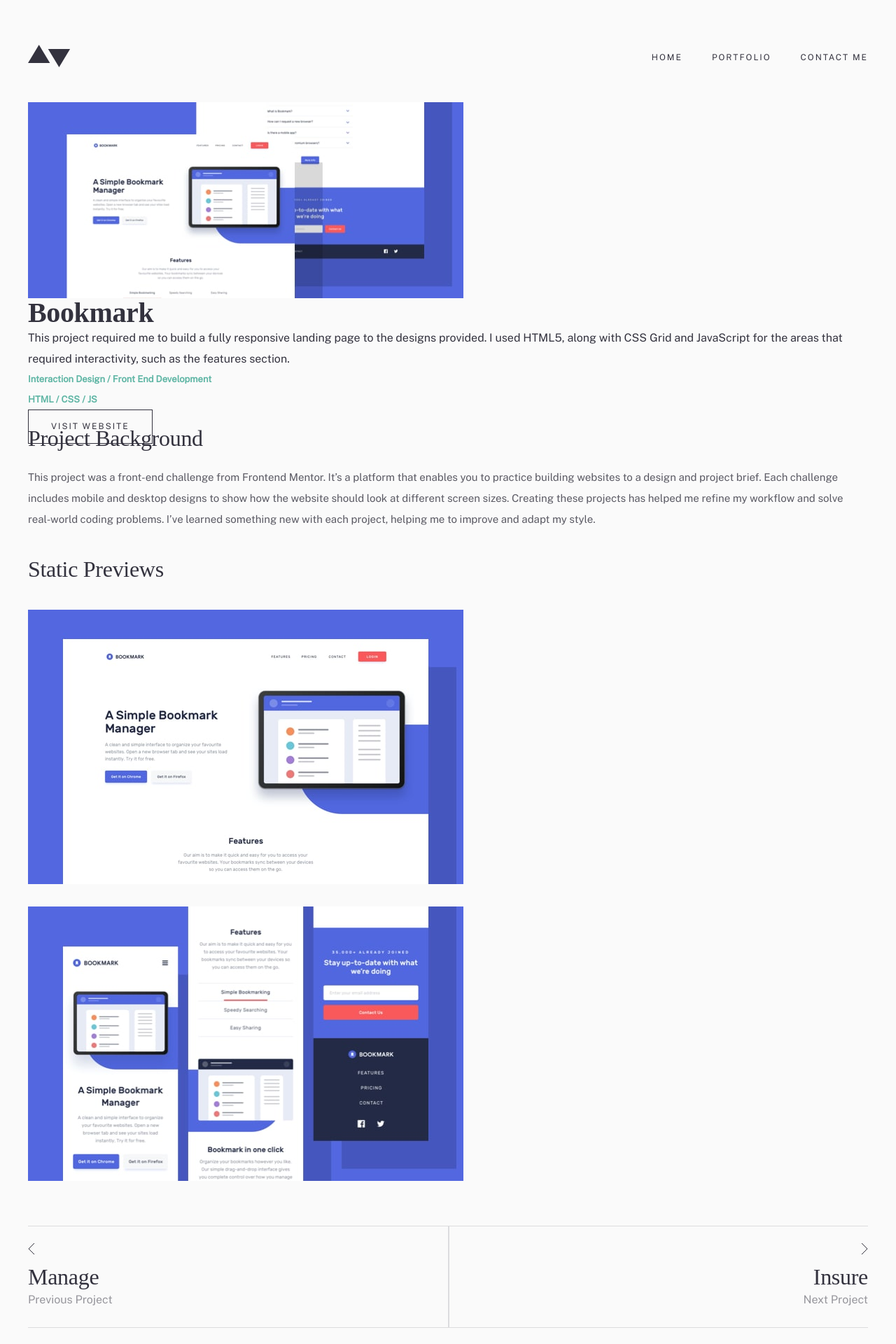
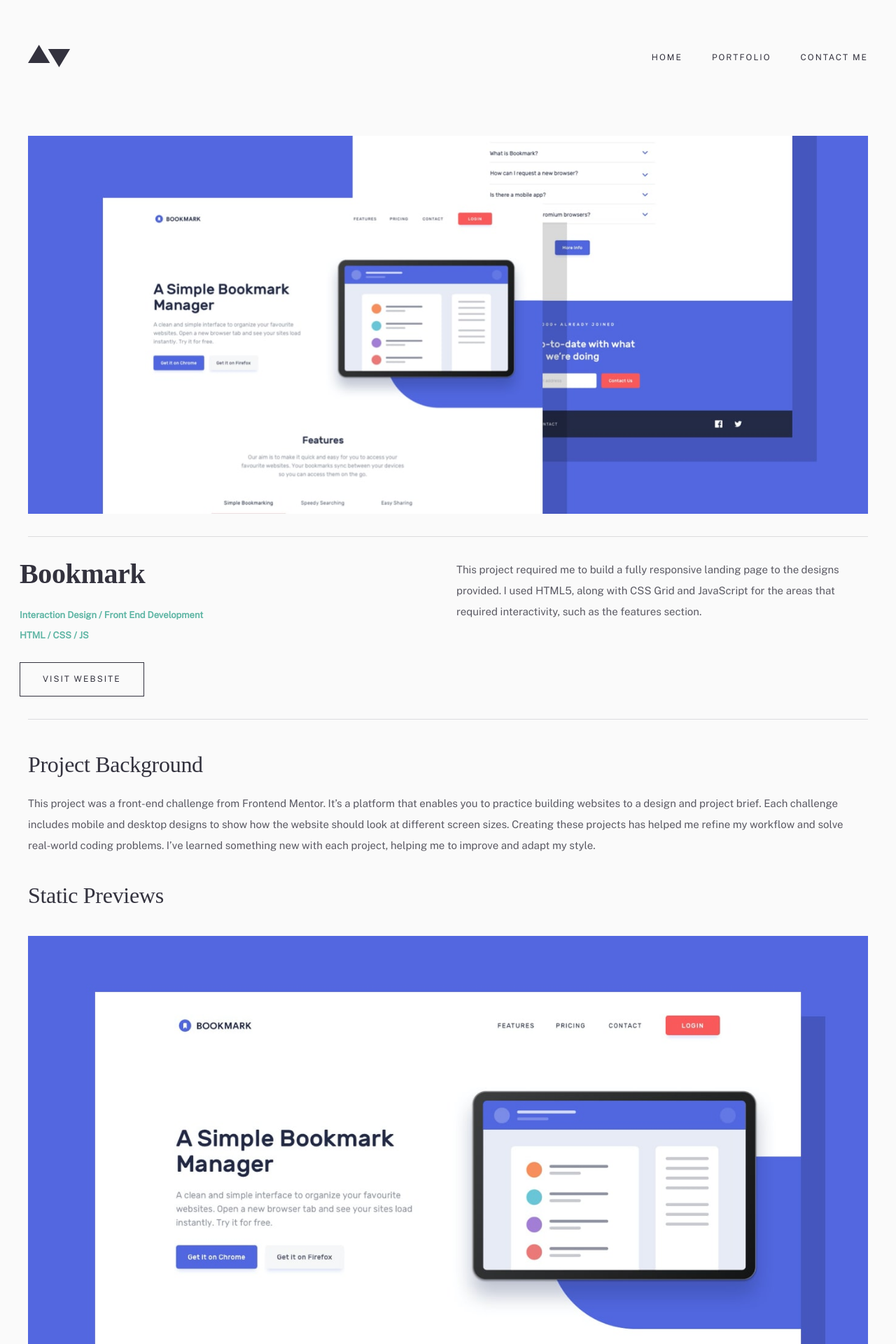
Before and after one commit to xaviguasch/minimalist-portfolio-website-frontendmentor-prac, a React (Create React App) app: page /portfolio/Bookmark in a window 1280 px wide. Shown: the top 1920 px of the page at 70% size. Built offline with nearby package versions, Linux system fonts and the light colour scheme; a web font is replaced by a local one.

Commit message:
styled PortfolioPage upper part for tablet

```diff
--- a/src/components/PortfolioDetail.css
+++ b/src/components/PortfolioDetail.css
@@ -1,3 +1,15 @@
+.PortfolioDetail {
+}
+
+.PortfolioDetail__hero--tablet,
+.PortfolioDetail__hero--desktop {
+  display: none;
+}
+
+.portfolio-background {
+  margin-top: -24px;
+}
+
 .previews {
   margin-top: 40px;
 
@@ -14,6 +26,11 @@
   justify-content: center;
   align-items: flex-start;
   gap: 32px;
+}
+
+.preview__images__tablet,
+.preview__images__desktop {
+  display: none;
 }
 
 .other-projects {
@@ -59,3 +76,62 @@
   align-items: flex-end;
   text-align: end;
 }
+
+/* ================== */
+/* MEDIA QUERIES */
+/* ================== */
+
+/* Tablet */
+@media (min-width: 650px) {
+  .PortfolioDetail__hero--mobile {
+    display: none;
+  }
+
+  .PortfolioDetail__hero--tablet {
+    display: block;
+  }
+
+  .PortfolioDetail {
+    margin-top: 48px;
+  }
+
+  .PortfolioDetail .portfolio__info {
+    padding: 32px 0;
+
+    display: grid;
+
+    grid-template-areas:
+      'title description'
+      'tags description'
+      'button description';
+
+    grid-template-rows: repeat(3, auto);
+    grid-template-columns: 50% 50%;
+  }
+
+  .PortfolioDetail .portfolio__info .title {
+    grid-area: title;
+  }
+  .PortfolioDetail .portfolio__info .text {
+    grid-area: description;
+  }
+  .PortfolioDetail .portfolio__info .tag-area {
+    grid-area: tags;
+  }
+  .PortfolioDetail .portfolio__info .btn {
+    grid-area: button;
+    justify-self: start;
+  }
+
+  .PortfolioDetail .other-projects {
+    margin: 80px 0;
+  }
+
+  .preview__images__mobile {
+    display: none;
+  }
+
+  .preview__images__tablet {
+    display: block;
+  }
+}
--- a/src/components/PortfolioDetail.js
+++ b/src/components/PortfolioDetail.js
@@ -18,11 +18,25 @@
 
   return (
     <div className='PortfolioDetail'>
-      <img src={project.images.mobile.hero} alt='' />
+      <img
+        className='PortfolioDetail__hero--mobile'
+        src={project.images.mobile.hero}
+        alt=''
+      />
+      <img
+        className='PortfolioDetail__hero--tablet'
+        src={project.images.tablet.hero}
+        alt=''
+      />
+      <img
+        className='PortfolioDetail__hero--desktop'
+        src={project.images.desktop.hero}
+        alt=''
+      />
 
-      <div className='portfolio-info'>
+      <div className='portfolio__info'>
         <h2 className='title title--lg'>{project.name}</h2>
-        <p>{project.description}</p>
+        <p className='text'>{project.description}</p>
         <div className='tag-area'>
           <p className='tags'>Interaction Design / Front End Development</p>
           <p className='tags'>HTML / CSS / JS</p>
@@ -40,8 +54,36 @@
         <div className='previews'>
           <h3 className='title title--md'>Static Previews</h3>
           <div className='previews__images'>
-            <img src={project.images.mobile.preview1} alt='' />
-            <img src={project.images.mobile.preview2} alt='' />
+            <img
+              className='preview__images__mobile'
+              src={project.images.mobile.preview1}
+              alt=''
+            />
+            <img
+              className='preview__images__tablet'
+              src={project.images.tablet.preview1}
+              alt=''
+            />
+            <img
+              className='preview__images__desktop'
+              src={project.images.desktop.preview1}
+              alt=''
+            />
+            <img
+              className='preview__images__mobile'
+              src={project.images.mobile.preview2}
+              alt=''
+            />
+            <img
+              className='preview__images__tablet'
+              src={project.images.tablet.preview2}
+              alt=''
+            />
+            <img
+              className='preview__images__desktop'
+              src={project.images.desktop.preview2}
+              alt=''
+            />
           </div>
         </div>
       </div>
--- a/src/index.css
+++ b/src/index.css
@@ -211,10 +211,6 @@
   gap: 24px;
 }
 
-.portfolio-background {
-  margin-top: -24px;
-}
-
 .title-and-text {
   display: flex;
   flex-direction: column;
```
